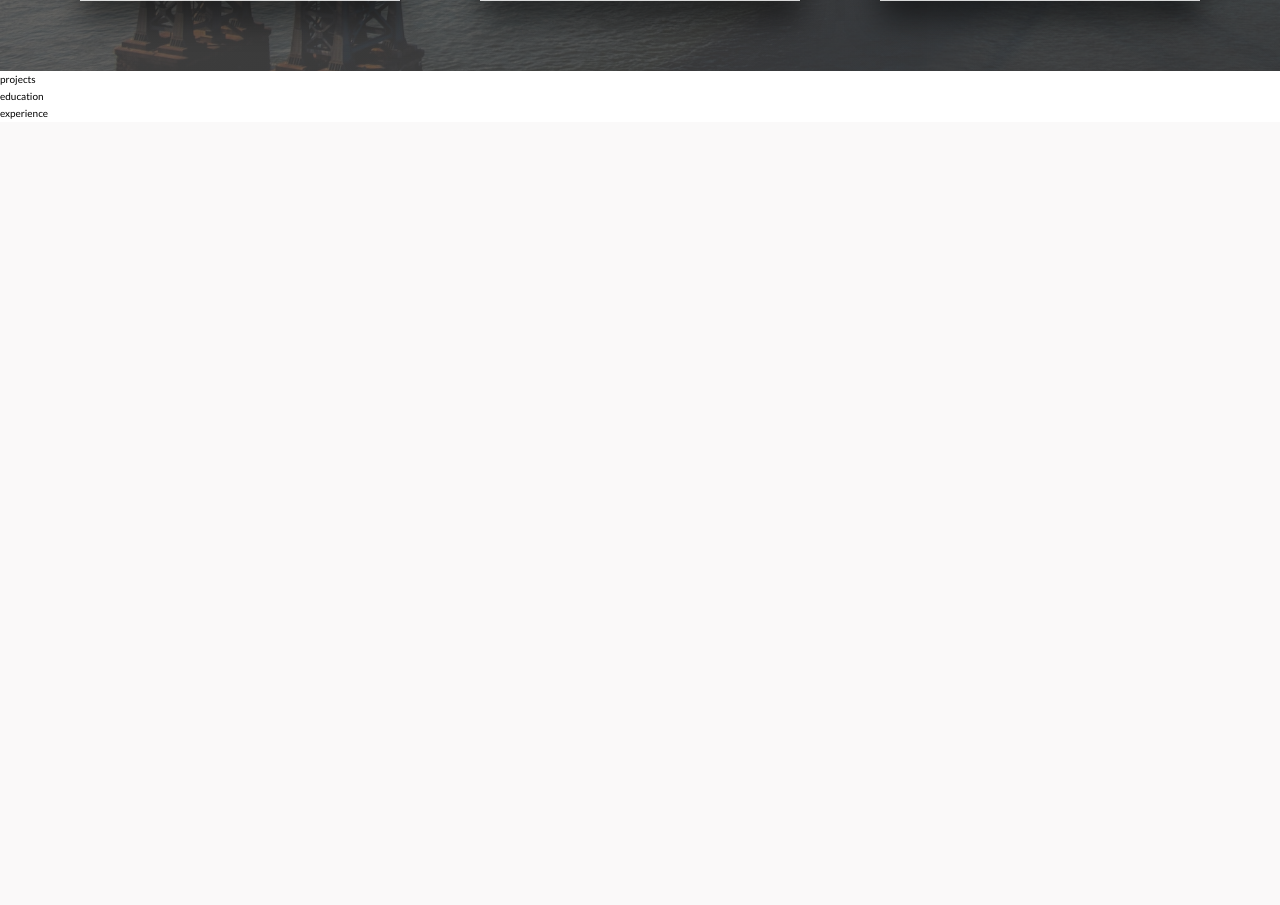
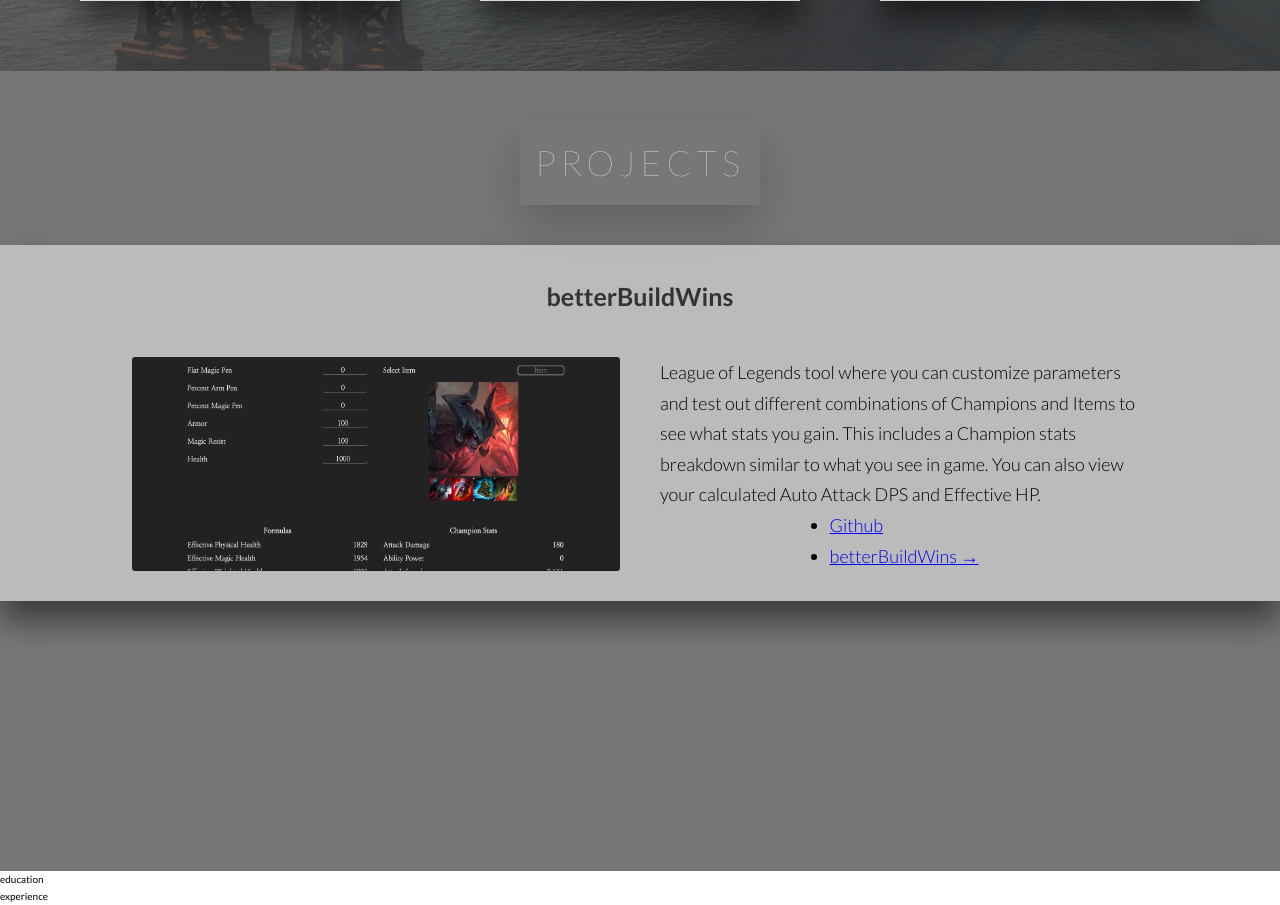
Before and after one commit to j-e-torres/portfolio, a PHP site: page / in a window 1280 px wide. Shown: the part 2354-3259 px from the top of the page. Before the commit the page ends 2473 px from the top, so only its background shows below. Run offline with PHP 8.4, Linux system fonts and the light colour scheme.

Commit message:
worked on prototype for projects section

```diff
--- a/css/style.css
+++ b/css/style.css
@@ -89,6 +89,11 @@ body {
   .heading-secondary--main {
     padding: 1.2rem 1.5rem;
     box-shadow: var(--shadow-light); }
+
+.heading-tertiary {
+  color: var(--color-grey-dark-1);
+  font-size: 2.5rem;
+  font-weight: 700; }
 
 .u-margin-bottom-big {
   margin-bottom: 8rem !important; }
@@ -250,6 +255,37 @@ body {
     .btn-inline a:link:hover, .btn-inline a:visited:hover {
       color: var(--color-grey-dark-2); }
 
+.projects {
+  display: flex;
+  flex-direction: column; }
+
+.project {
+  padding: 3rem;
+  background-color: rgba(255, 255, 255, 0.5);
+  box-shadow: var(--shadow-medium);
+  display: flex;
+  flex-direction: column;
+  align-items: center;
+  justify-content: center; }
+  .project__details {
+    display: flex;
+    justify-content: center; }
+  .project__figure {
+    overflow: hidden;
+    flex: 0 0 40%;
+    border-radius: 3px;
+    margin-right: 4rem; }
+  .project__screenshot {
+    width: 100%;
+    height: 100%; }
+  .project__description {
+    flex: 0 0 40%;
+    font-size: 1.8rem;
+    font-weight: 300;
+    display: flex;
+    flex-direction: column;
+    align-items: center; }
+
 .header {
   height: 100vh;
   background-image: linear-gradient(to right bottom, rgba(89, 89, 89, 0.8), rgba(64, 64, 64, 0.8)), url(../img/bridge-dark.jpg);
@@ -318,3 +354,8 @@ body {
   padding: 3rem 0;
   background-image: linear-gradient(to right bottom, rgba(89, 89, 89, 0.8), rgba(64, 64, 64, 0.8)), url(../img/bridge-light.jpg);
   background-size: cover; }
+
+.section-projects {
+  padding: 5rem 0;
+  height: 100vh;
+  background-color: var(--color-grey-dark-2); }
--- a/index.html
+++ b/index.html
@@ -52,7 +52,7 @@
       <div class="header__text-box u-margin-bottom-medium">
         <h1 class="heading-primary">
           <span class="heading-primary--main">Juan Torres</span>
-          <span class="heading-primary--sub">Software Developer</span>
+          <span class="heading-primary--sub">Full Stack Web Developer</span>
         </h1>
       </div>
 
@@ -110,8 +110,8 @@
 
             <div class="about__description">
               <p class="about__description-text">
-                Hello and welcome, my name is Juan Torres and I am a junior
-                Software Developer based in NYC, looking for front end, back
+                Hello and welcome, my name is Juan Torres and I am a junior Full
+                Stack Web Developer based in NYC, looking for front end, back
                 end, or full stack developer opportunities.
               </p>
 
@@ -285,7 +285,55 @@
         </div>
       </section>
 
-      <section class="section-projects">projects</section>
+      <section id="#section-projects" class="section-projects">
+        <div class="u-text-center u-margin-bottom-medium">
+          <h2 class="heading-secondary">
+            <span class="heading-secondary--main"> Projects </span>
+          </h2>
+        </div>
+
+        <div class="projects">
+          <div class="project">
+            <div class="u-text-center u-margin-bottom-medium">
+              <h3 class="heading-tertiary">betterBuildWins</h3>
+            </div>
+
+            <div class="project__details">
+              <figure class="project__figure">
+                <img
+                  src="img/betterBuildWins.png"
+                  alt="betterBuildWins"
+                  class="project__screenshot"
+                />
+                <!-- <figcation class="project__caption">betterBuildWins</figcation> -->
+              </figure>
+
+              <div class="project__description">
+                League of Legends tool where you can customize parameters and
+                test out different combinations of Champions and Items to see
+                what stats you gain. This includes a Champion stats breakdown
+                similar to what you see in game. You can also view your
+                calculated Auto Attack DPS and Effective HP.
+
+                <div class="project__info">
+                  <ul class="project__links">
+                    <li>
+                      <a href="#" class="project__link">Github</a>
+                    </li>
+                    <li>
+                      <a href="#" class="project__link"
+                        >betterBuildWins &rarr;</a
+                      >
+                    </li>
+                  </ul>
+
+                  <div class="project__tech-stack"></div>
+                </div>
+              </div>
+            </div>
+          </div>
+        </div>
+      </section>
 
       <section class="section-education">education</section>
 
--- a/sass/base/_typography.scss
+++ b/sass/base/_typography.scss
@@ -54,3 +54,9 @@ body {
     // );
   }
 }
+
+.heading-tertiary {
+  color: var(--color-grey-dark-1);
+  font-size: 2.5rem;
+  font-weight: 700;
+}
--- /dev/null
+++ b/sass/components/_projects.scss
@@ -0,0 +1,60 @@
+.projects {
+  display: flex;
+  flex-direction: column;
+}
+
+.project {
+  padding: 3rem;
+  background-color: rgba(255, 255, 255, 0.5);
+  box-shadow: var(--shadow-medium);
+
+  display: flex;
+  flex-direction: column;
+  align-items: center;
+  justify-content: center;
+
+  &__name {
+  }
+
+  &__details {
+    display: flex;
+    justify-content: center;
+  }
+
+  &__figure {
+    // height: 30rem;
+    // width: 30rem;
+    overflow: hidden;
+    flex: 0 0 40%;
+    // flex: 0 0 60rem;
+
+    border-radius: 3px;
+    margin-right: 4rem;
+  }
+
+  &__screenshot {
+    width: 100%;
+    height: 100%;
+  }
+
+  &__caption {
+  }
+
+  &__links {
+    // flex: 0 0 10%;
+  }
+
+  &__link {
+  }
+
+  &__description {
+    flex: 0 0 40%;
+    font-size: 1.8rem;
+    font-weight: 300;
+
+    display: flex;
+    flex-direction: column;
+    // justify-content: center;
+    align-items: center;
+  }
+}
--- a/sass/main.scss
+++ b/sass/main.scss
@@ -11,6 +11,7 @@
 @import 'components/bg-video';
 @import 'components/about';
 @import 'components/btn-inline';
+@import 'components/projects';
 
 @import 'layout/header';
 @import 'layout/navbar';
--- a/sass/pages/_home.scss
+++ b/sass/pages/_home.scss
@@ -17,8 +17,12 @@
   background-size: cover;
 }
 
-// .section-projects {
-// }
+.section-projects {
+  padding: 5rem 0;
+  height: 100vh;
+  background-color: var(--color-grey-dark-2);
+  // opacity: 0.8;
+}
 
 // .section-education {
 // }
```
Also changed, not shown: img/betterBuildWins.png (added).
